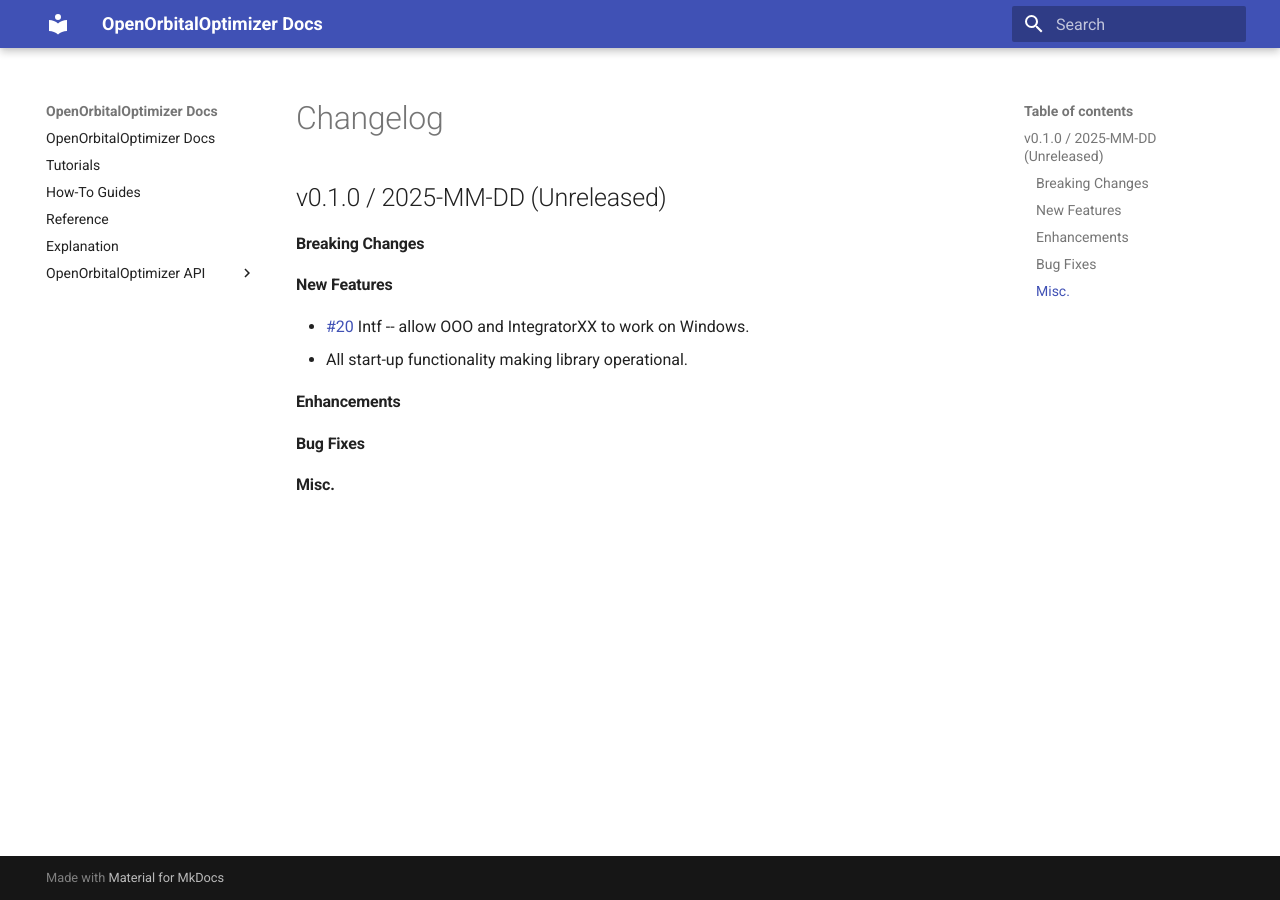
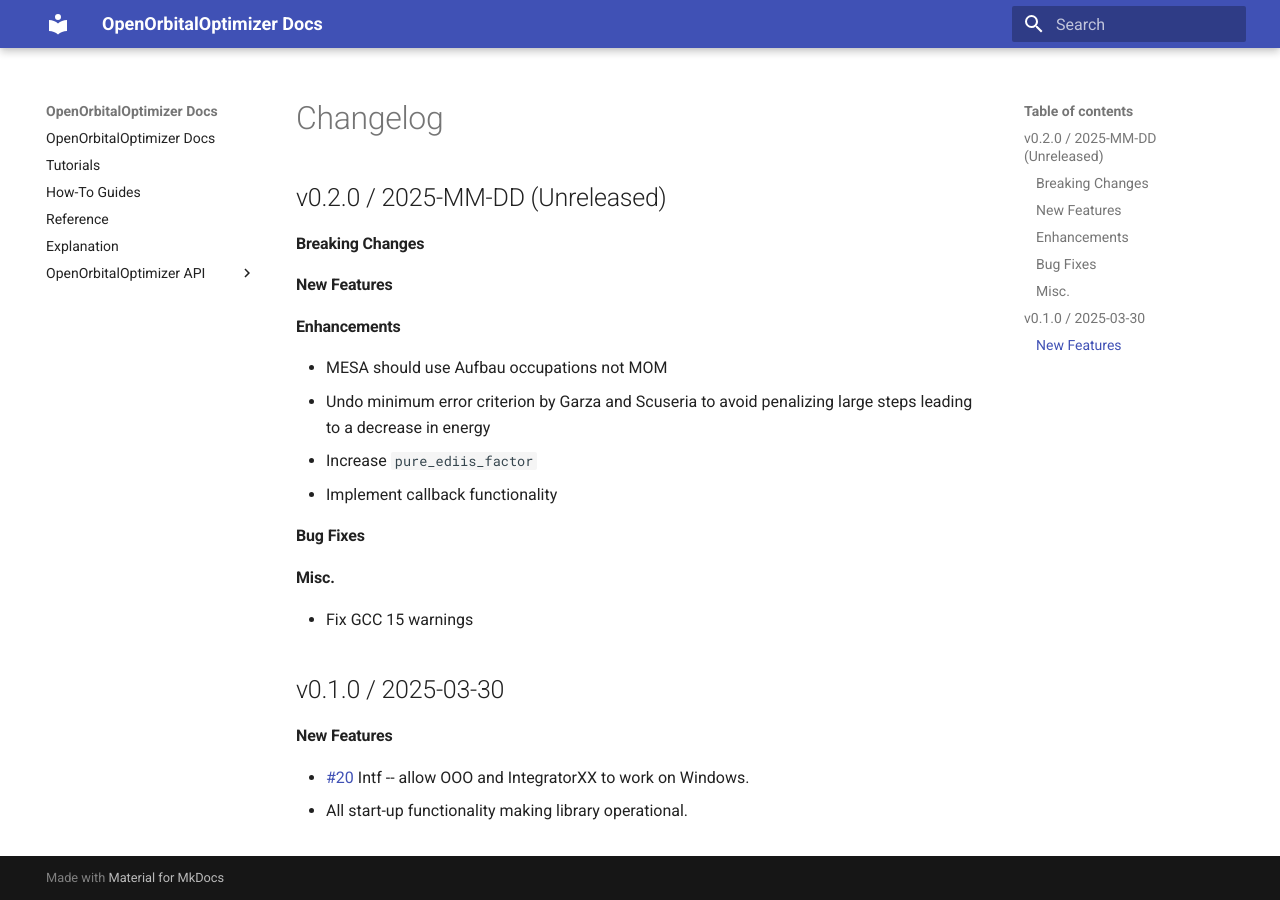
Before and after one commit to susilehtola/OpenOrbitalOptimizer, an MkDocs documentation site: the page built from docs/changelog.md, in a window 1280 px wide. Built offline with MkDocs 1.6.1 and Material for MkDocs 9.7.7, drawn with Linux system fonts in a browser that asks for light colours.

Commit message:
Update changelog.md

```diff
--- a/docs/changelog.md
+++ b/docs/changelog.md
@@ -15,17 +15,27 @@
 -->
 
 
-## v0.1.0 / 2025-MM-DD (Unreleased)
+## v0.2.0 / 2025-MM-DD (Unreleased)
 
 #### Breaking Changes
+
+#### New Features
+
+#### Enhancements
+ * MESA should use Aufbau occupations not MOM
+ * Undo minimum error criterion by Garza and Scuseria to avoid penalizing large steps leading to a decrease in energy
+ * Increase `pure_ediis_factor`
+ * Implement callback functionality
+
+#### Bug Fixes
+
+#### Misc.
+ * Fix GCC 15 warnings
+
+
+## v0.1.0 / 2025-03-30
 
 #### New Features
  * [\#20](https://github.com/SusiLehtola/OpenOrbitalOptimizer/pull/20) Intf -- allow OOO and
    IntegratorXX to work on Windows.
  * All start-up functionality making library operational.
-
-#### Enhancements
-
-#### Bug Fixes
-
-#### Misc.
```
